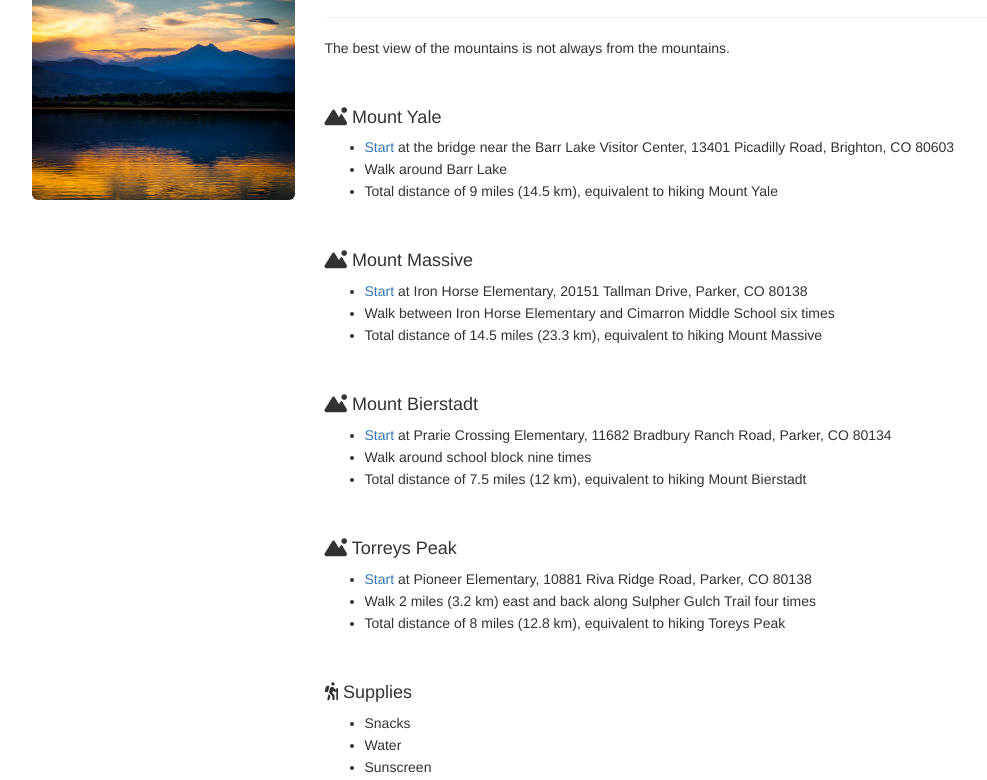
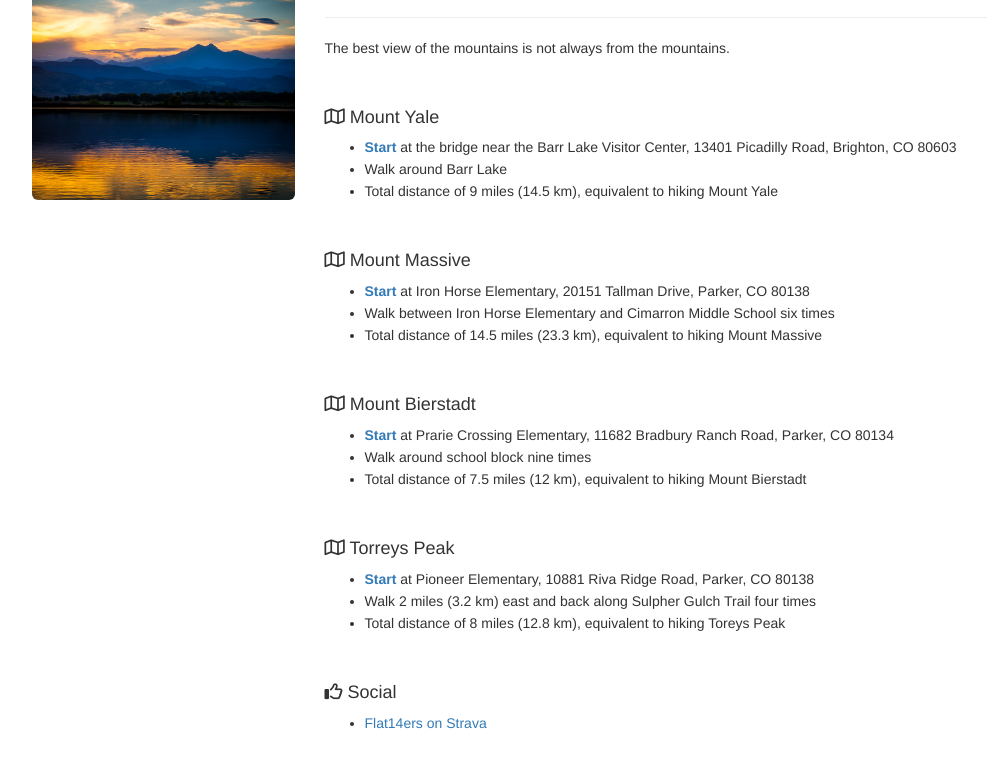
Before and after one commit to billallen256/flat14ers, a plain HTML site: page index.html in a window 1280 px wide. Shown: the part 114-894 px from the top of the page, without its empty margins (38-1025 px from the left). Drawn offline with nearby package versions, Linux system fonts and the light colour scheme.

Commit message:
Added link to Strava.

```diff
--- a/index.html
+++ b/index.html
@@ -56,38 +56,43 @@ div.footer {
 
       <p>The best view of the mountains is not always from the mountains.</p>
 
-      <h4><i class="fa-solid fa-mountain-sun"></i> Mount Yale</h4>
+      <h4><i class="fa-regular fa-map"></i> Mount Yale</h4>
       <ul>
-        <li><a target="_blank" href="https://maps.app.goo.gl/VN1pzCNSBjMzmquv7">Start</a> at the bridge near the Barr Lake Visitor Center, 13401 Picadilly Road, Brighton, CO 80603</li>
+        <li><a target="_blank" href="https://maps.app.goo.gl/VN1pzCNSBjMzmquv7"><b>Start</b></a> at the bridge near the Barr Lake Visitor Center, 13401 Picadilly Road, Brighton, CO 80603</li>
         <li>Walk around Barr Lake</li>
         <li>Total distance of 9 miles (14.5 km), equivalent to hiking Mount Yale</li>
       </ul>
 
-      <h4><i class="fa-solid fa-mountain-sun"></i> Mount Massive</h4>
+      <h4><i class="fa-regular fa-map"></i> Mount Massive</h4>
       <ul>
-        <li><a target="_blank" href="https://maps.app.goo.gl/E9hYvQ6SmWwrwV7o9">Start</a> at Iron Horse Elementary, 20151 Tallman Drive, Parker, CO 80138</li>
+        <li><a target="_blank" href="https://maps.app.goo.gl/E9hYvQ6SmWwrwV7o9"><b>Start</b></a> at Iron Horse Elementary, 20151 Tallman Drive, Parker, CO 80138</li>
         <li>Walk between Iron Horse Elementary and Cimarron Middle School six times</li>
         <li>Total distance of 14.5 miles (23.3 km), equivalent to hiking Mount Massive</li>
       </ul>
 
-      <h4><i class="fa-solid fa-mountain-sun"></i> Mount Bierstadt</h4>
+      <h4><i class="fa-regular fa-map"></i> Mount Bierstadt</h4>
       <ul>
-        <li><a target="_blank" href="https://maps.app.goo.gl/Z8LrNLMQSZ4Tqer87">Start</a> at Prarie Crossing Elementary, 11682 Bradbury Ranch Road, Parker, CO 80134</li>
+        <li><a target="_blank" href="https://maps.app.goo.gl/Z8LrNLMQSZ4Tqer87"><b>Start</b></a> at Prarie Crossing Elementary, 11682 Bradbury Ranch Road, Parker, CO 80134</li>
         <li>Walk around school block nine times</li>
         <li>Total distance of 7.5 miles (12 km), equivalent to hiking Mount Bierstadt</li>
       </ul>
 
-      <h4><i class="fa-solid fa-mountain-sun"></i> Torreys Peak</h4>
+      <h4><i class="fa-regular fa-map"></i> Torreys Peak</h4>
       <ul>
-        <li><a target="_blank" href="https://maps.app.goo.gl/QbBEFk8XpiRbr2fr6">Start</a> at Pioneer Elementary, 10881 Riva Ridge Road, Parker, CO 80138</li>
+        <li><a target="_blank" href="https://maps.app.goo.gl/QbBEFk8XpiRbr2fr6"><b>Start</b></a> at Pioneer Elementary, 10881 Riva Ridge Road, Parker, CO 80138</li>
         <li>Walk 2 miles (3.2 km) east and back along Sulpher Gulch Trail four times</li>
         <li>Total distance of 8 miles (12.8 km), equivalent to hiking Toreys Peak</li>
       </ul>
 
+      <h4><i class="fa-regular fa-thumbs-up"></i> Social</h4>
+        <ul>
+          <li><a target="_blank" href="https://www.strava.com/clubs/flat14ers">Flat14ers on Strava</a></li>
+        </ul>
+
       <h4><i class="fa-solid fa-person-hiking"></i> Supplies</h4>
         <ul>
+          <li>Water</li>
           <li>Snacks</li>
-          <li>Water</li>
           <li>Sunscreen</li>
           <li>Hat</li>
           <li>Sunglasses</li>
```
